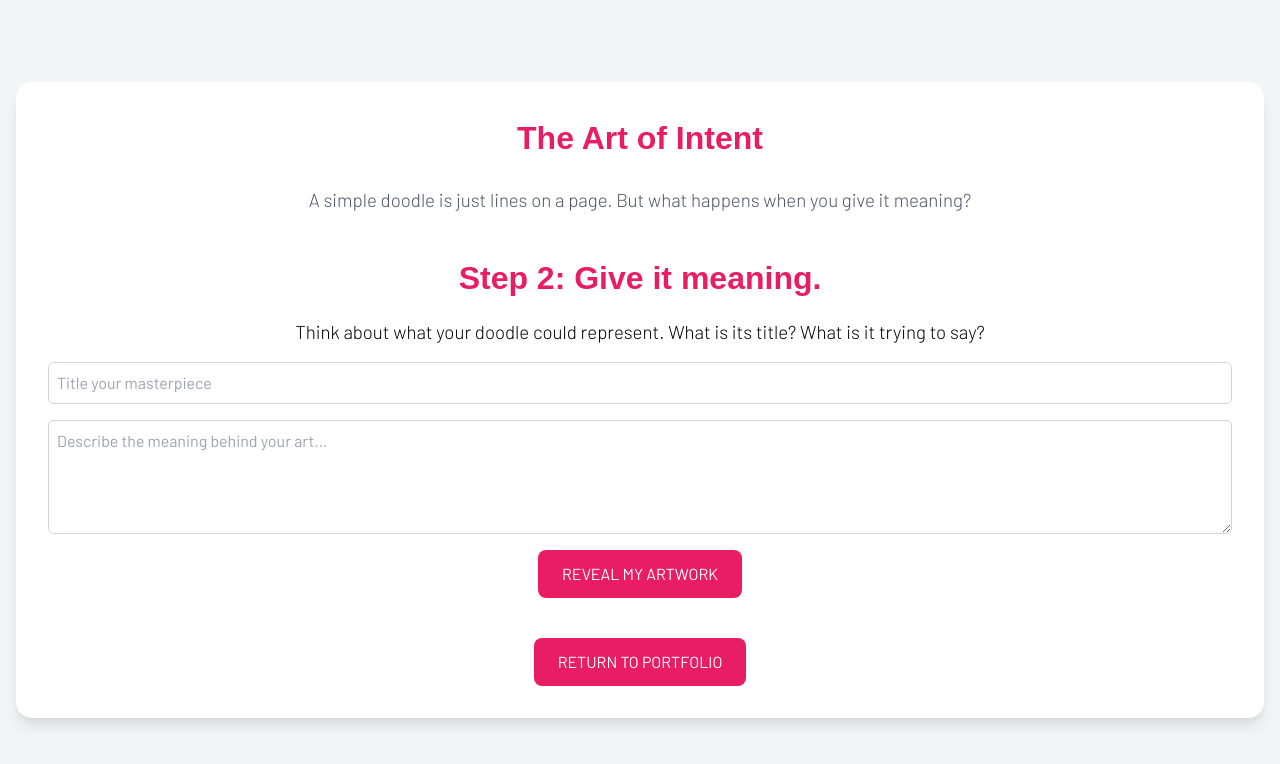
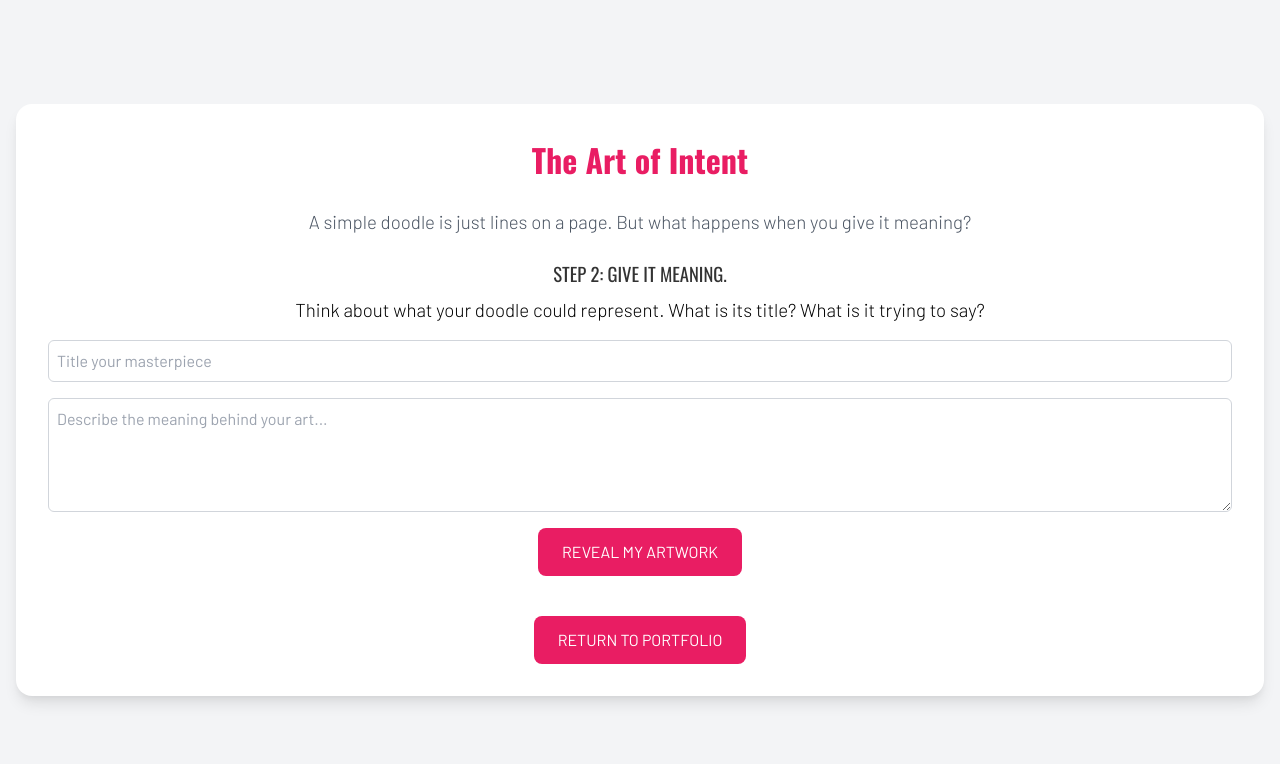
Before and after one commit to jmora789/artoofintent, a plain HTML site: page index.html in a window 1280 px wide. Both pictures are taken after a click on the button "I'M DONE DOODLING!". Drawn offline with nearby package versions, Linux system fonts and the light colour scheme.

Commit message:
Update index.html

```diff
--- a/index.html
+++ b/index.html
@@ -6,7 +6,7 @@
     <title>The Art of Intent</title>
     <link rel="preconnect" href="https://fonts.googleapis.com">
     <link rel="preconnect" href="https://fonts.gstatic.com" crossorigin>
-    <link href="https://fonts.googleapis.com/css2?family=Oswald:wght@700&family=Barlow:wght@300;400&display=swap" rel="stylesheet">
+    <link href="https://fonts.googleapis.com/css2?family=Oswald:wght@400;700&family=Barlow:wght@300;400&display=swap" rel="stylesheet">
     <script src="https://cdn.tailwindcss.com"></script>
     <style>
         body {
@@ -38,12 +38,20 @@
         #alert-modal {
             background-color: rgba(0, 0, 0, 0.5);
         }
-        .header-font {
-            font-family: Arial, sans-serif;
-            font-size: 32px;
-            font-weight: bold;
-            color: #e91d63; /* Corrected to the hex red color */
-            text-transform: none;
+        /* Custom styles for headers */
+        .main-header {
+            font-family: 'Oswald', sans-serif; /* Changed to Oswald */
+            font-size: 32px; /* Set to 32px */
+            font-weight: 700;
+            color: #e91d63;
+        }
+        .subheader {
+            font-family: 'Oswald', sans-serif; /* Changed to Oswald */
+            font-size: 14pt; /* Set to 14pt */
+            font-weight: 400; /* Regular weight */
+            color: #333; /* Black color */
+            text-transform: uppercase; /* All caps */
+            margin-bottom: 0.5rem; /* Reduced spacing */
         }
         .body-font {
             font-family: 'Barlow', sans-serif;
@@ -58,7 +66,7 @@
             cursor: pointer;
             transition: background-color 0.3s ease;
             font-family: 'Barlow', sans-serif;
-            font-weight: 400; /* Barlow Normal */
+            font-weight: 400;
             text-transform: uppercase;
         }
         .button-primary:hover {
@@ -68,18 +76,18 @@
 </head>
 <body>
     <div class="container flex flex-col gap-6 text-center">
-        <h1 class="header-font font-bold">The Art of Intent</h1>
-        <p class="body-font text-gray-600 mb-4">A simple doodle is just lines on a page. But what happens when you give it meaning?</p>
+        <h1 class="main-header">The Art of Intent</h1>
+        <p class="body-font text-gray-600">A simple doodle is just lines on a page. But what happens when you give it meaning?</p>
 
         <div id="drawing-step">
-            <h2 class="header-font font-bold mb-4">Step 1: Create your doodle.</h2>
+            <h2 class="subheader">Step 1: Create your doodle.</h2>
             <p class="body-font mb-4">Use your mouse or finger to draw a few lines on the canvas.</p>
             <canvas id="doodleCanvas" width="500" height="300"></canvas>
             <button id="nextBtn" class="button-primary mt-4">I'm done doodling!</button>
         </div>
 
         <div id="interpretation-step" class="hidden">
-            <h2 class="header-font font-bold mb-4">Step 2: Give it meaning.</h2>
+            <h2 class="subheader">Step 2: Give it meaning.</h2>
             <p class="body-font mb-4">Think about what your doodle could represent. What is its title? What is it trying to say?</p>
             <div class="flex flex-col gap-4">
                 <input type="text" id="artTitle" placeholder="Title your masterpiece" class="p-2 border border-gray-300 rounded-md">
@@ -89,7 +97,7 @@
         </div>
 
         <div id="result-step" class="hidden flex flex-col items-center">
-            <h2 class="header-font font-bold mb-4">Your Artwork:</h2>
+            <h2 class="subheader">Your Artwork:</h2>
             <canvas id="resultCanvas" width="500" height="300" class="mb-4"></canvas>
             <h3 id="finalTitle" class="header-font text-2xl font-bold text-center"></h3>
             <p id="finalDescription" class="body-font text-lg text-gray-700 mt-2 text-center"></p>
@@ -196,21 +204,20 @@
 
         // Touch events
         canvas.addEventListener('touchstart', (e) => {
-            e.preventDefault(); // Prevent scrolling
+            e.preventDefault();
             startDrawing(e);
         });
         canvas.addEventListener('touchmove', (e) => {
-            e.preventDefault(); // Prevent scrolling
+            e.preventDefault();
             draw(e);
         });
         canvas.addEventListener('touchend', stopDrawing);
 
         // Event listener for the "Next" button
         nextBtn.addEventListener('click', () => {
-            const imageData = canvas.toDataURL(); // Save the drawing
+            const imageData = canvas.toDataURL();
             const img = new Image();
             img.onload = () => {
-                // Draw the saved image onto the result canvas
                 resultCtx.drawImage(img, 0, 0, resultCanvas.width, resultCanvas.height);
             };
             img.src = imageData;
```
